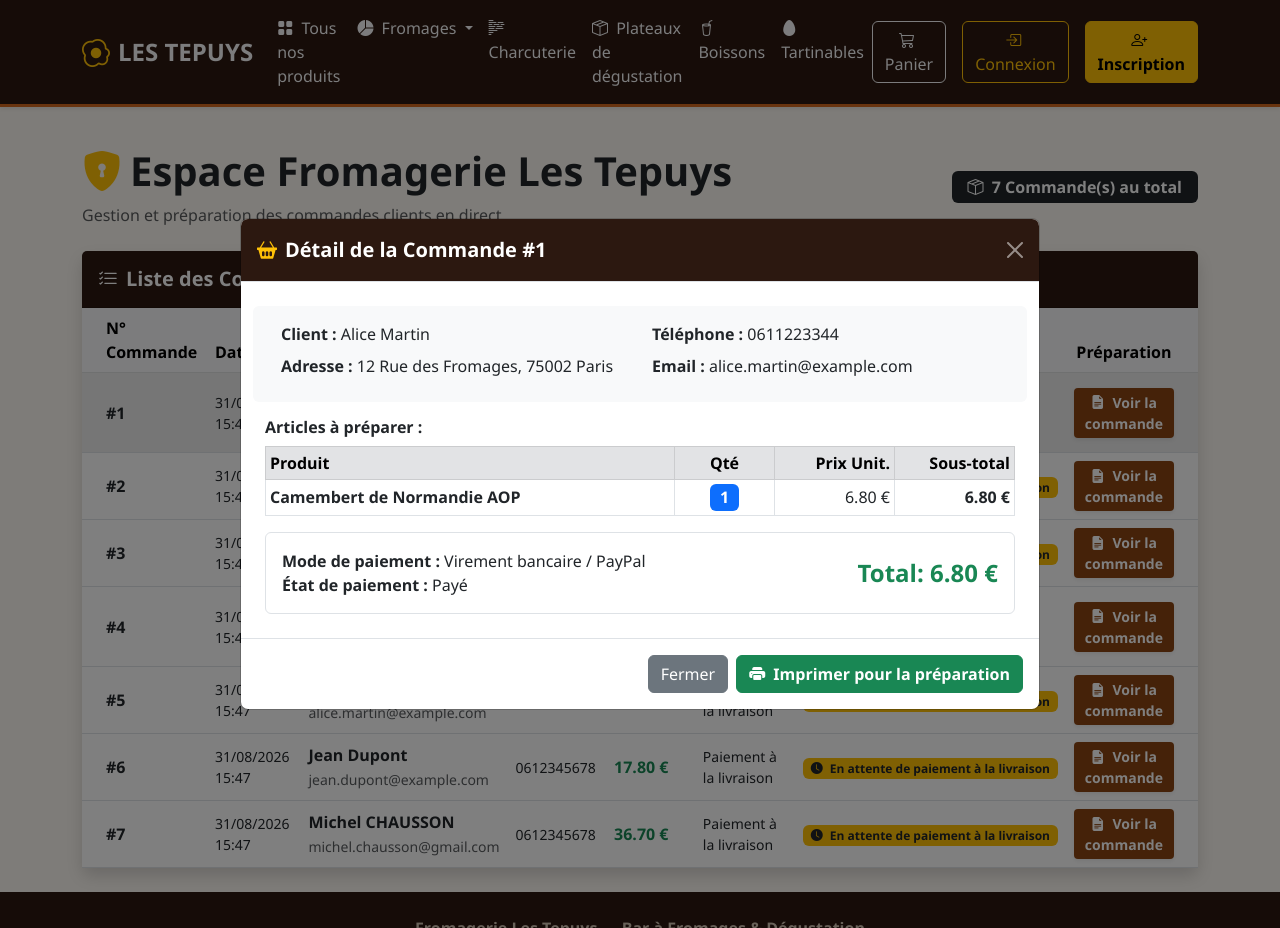
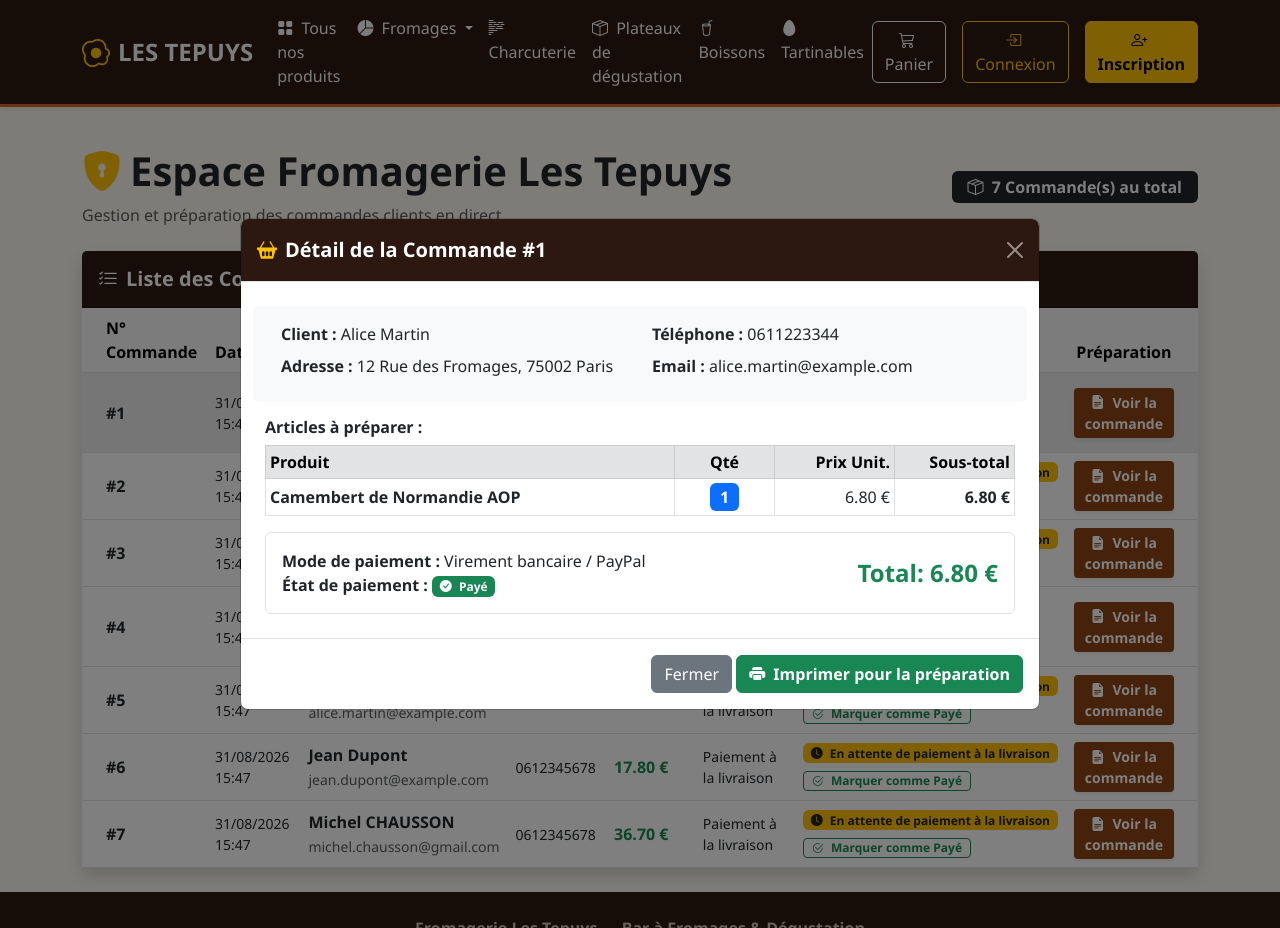
Before and after one commit to Olivier486/CommandesLesTepuys, a Flask app: template templates/admin_orders.html in a window 1280 px wide, after a click on "Voir la commande". Run offline with Flask 3, Linux system fonts and the light colour scheme; the template is opened without the code that fills it: values that come from a table or form of the project are taken from there, others are empty.

Commit message:
Add action button for cheesemonger to update order payment status
Co-authored-by: Olivier486 <310317734+Olivier486@users.noreply.github.com>

```diff
--- a/app.py
+++ b/app.py
@@ -290,6 +290,16 @@ def admin_orders():
     orders = Order.query.order_by(Order.created_at.desc()).all()
     return render_template('admin_orders.html', orders=orders)
 
+@app.route('/admin/orders/<int:order_id>/update-status', methods=['POST'])
+@admin_required
+def update_order_status(order_id):
+    order = Order.query.get_or_404(order_id)
+    new_status = request.form.get('payment_status', 'Payé').strip()
+    order.payment_status = new_status
+    db.session.commit()
+    flash(f"Le statut de la commande #{order.id} a été mis à jour avec succès : '{new_status}'.", "success")
+    return redirect(url_for('admin_orders'))
+
 @app.route('/register', methods=['GET', 'POST'])
 def register():
     if request.method == 'POST':
--- a/templates/admin_orders.html
+++ b/templates/admin_orders.html
@@ -49,7 +49,13 @@
                             {% if order.payment_status == 'Payé' %}
                                 <span class="badge bg-success"><i class="bi bi-check-circle-fill me-1"></i> {{ order.payment_status }}</span>
                             {% else %}
-                                <span class="badge bg-warning text-dark"><i class="bi bi-clock-fill me-1"></i> {{ order.payment_status }}</span>
+                                <span class="badge bg-warning text-dark d-block mb-1" style="width: fit-content;"><i class="bi bi-clock-fill me-1"></i> {{ order.payment_status }}</span>
+                                <form action="{{ url_for('update_order_status', order_id=order.id) }}" method="POST" class="d-inline">
+                                    <input type="hidden" name="payment_status" value="Payé">
+                                    <button type="submit" class="btn btn-sm btn-outline-success py-0 px-2 fw-bold" style="font-size: 0.75rem;" title="Changer le statut en Payé">
+                                        <i class="bi bi-check2-circle me-1"></i> Marquer comme Payé
+                                    </button>
+                                </form>
                             {% endif %}
                         </td>
                         <td class="text-center pe-4">
@@ -109,16 +115,34 @@
                                             <div class="d-flex justify-content-between align-items-center p-3 border rounded bg-white">
                                                 <div>
                                                     <span class="d-block"><strong>Mode de paiement :</strong> {{ order.payment_method }}</span>
-                                                    <span><strong>État de paiement :</strong> {{ order.payment_status }}</span>
+                                                    <span><strong>État de paiement :</strong>
+                                                        {% if order.payment_status == 'Payé' %}
+                                                            <span class="badge bg-success"><i class="bi bi-check-circle-fill me-1"></i> {{ order.payment_status }}</span>
+                                                        {% else %}
+                                                            <span class="badge bg-warning text-dark"><i class="bi bi-clock-fill me-1"></i> {{ order.payment_status }}</span>
+                                                        {% endif %}
+                                                    </span>
                                                 </div>
                                                 <div class="fs-4 fw-bold text-success">
                                                     Total: {{ "%.2f"|format(order.total_price) }} €
                                                 </div>
                                             </div>
                                         </div>
-                                        <div class="modal-footer">
-                                            <button type="button" class="btn btn-secondary" data-bs-dismiss="modal">Fermer</button>
-                                            <button type="button" class="btn btn-success fw-bold" onclick="window.print()"><i class="bi bi-printer-fill me-1"></i> Imprimer pour la préparation</button>
+                                        <div class="modal-footer justify-content-between">
+                                            <div>
+                                                {% if order.payment_status != 'Payé' %}
+                                                <form action="{{ url_for('update_order_status', order_id=order.id) }}" method="POST" class="d-inline">
+                                                    <input type="hidden" name="payment_status" value="Payé">
+                                                    <button type="submit" class="btn btn-outline-success fw-bold">
+                                                        <i class="bi bi-check-circle-fill me-1"></i> Marquer cette commande comme Payée
+                                                    </button>
+                                                </form>
+                                                {% endif %}
+                                            </div>
+                                            <div>
+                                                <button type="button" class="btn btn-secondary" data-bs-dismiss="modal">Fermer</button>
+                                                <button type="button" class="btn btn-success fw-bold" onclick="window.print()"><i class="bi bi-printer-fill me-1"></i> Imprimer pour la préparation</button>
+                                            </div>
                                         </div>
                                     </div>
                                 </div>
```
Also changed, not shown: test_admin.py (+10 -1 lines).
